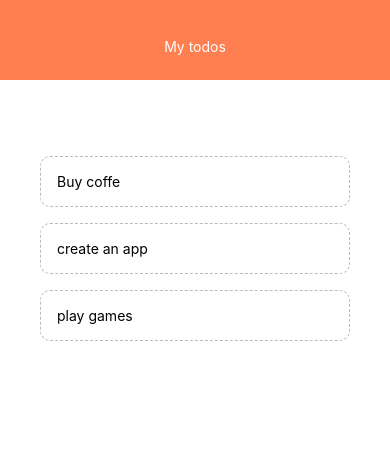
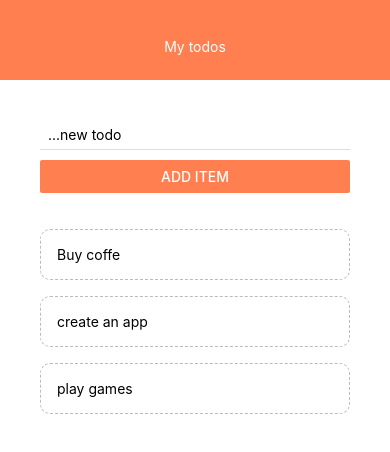
Before and after one commit to kayot88/react-native1, a React Native app: screen / in a window 390 px wide. Shown: the top 452 px of the page. Built offline with nearby package versions, Linux system fonts and the light colour scheme.

Commit message:
add_item_start

```diff
--- a/App.js
+++ b/App.js
@@ -2,6 +2,7 @@ import React, { useState } from "react";
 import { StyleSheet, Text, View, FlatList } from "react-native";
 import Header from "./components/header";
 import TodoItem from "./components/todoItem";
+import AppTodo from "./components/appTodo";
 
 export default function App() {
   const [todos, setTodos] = useState([
@@ -18,14 +19,16 @@ export default function App() {
   return (
     <View style={styles.container}>
       <Header />
+
       <View style={styles.content}>
+        <AppTodo />
         <View style={styles.list}>
           <FlatList
             data={todos}
             keyExtractor={item => item.id}
-            renderItem={({ item }) => <TodoItem
-            item={item}
-            pressHandler={pressHandler}/>}
+            renderItem={({ item }) => (
+              <TodoItem item={item} pressHandler={pressHandler} />
+            )}
           />
         </View>
       </View>
--- /dev/null
+++ b/components/appTodo.js
@@ -0,0 +1,35 @@
+import React, { Component, useState } from "react";
+import { Text, View, TextInput, StyleSheet, Button } from "react-native";
+const AppTodo = () => {
+  const [text, setText] = useState("");
+  const changeTextHandler = val => {
+    setText(val);
+  };
+  // console.log(text);
+
+  return (
+    <View>
+      <TextInput
+        placeholder={"...new todo"}
+        onChangeText={changeTextHandler}
+        style={styles.input}
+      />
+      <Button
+      title={'add item'}
+      color={'coral'}
+      onPress={() =>  console.log('click') }
+      />
+    </View>
+  );
+};
+const styles = StyleSheet.create({
+  input: {
+    marginBottom: 10,
+    paddingHorizontal: 8,
+    paddingVertical: 6,
+    borderBottomWidth: 1,
+    borderBottomColor: "#ddd"
+  }
+});
+
+export default AppTodo;
```
